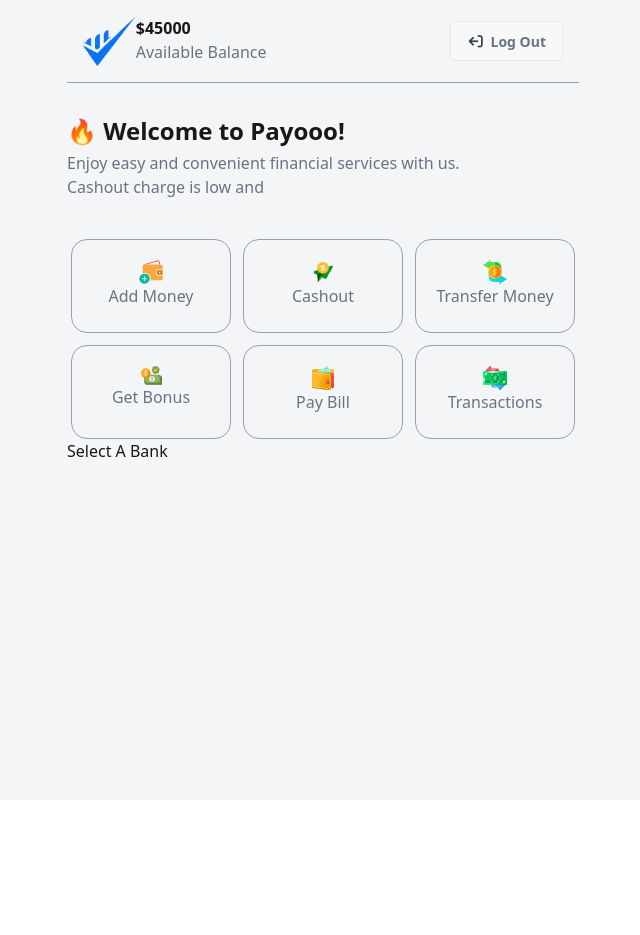
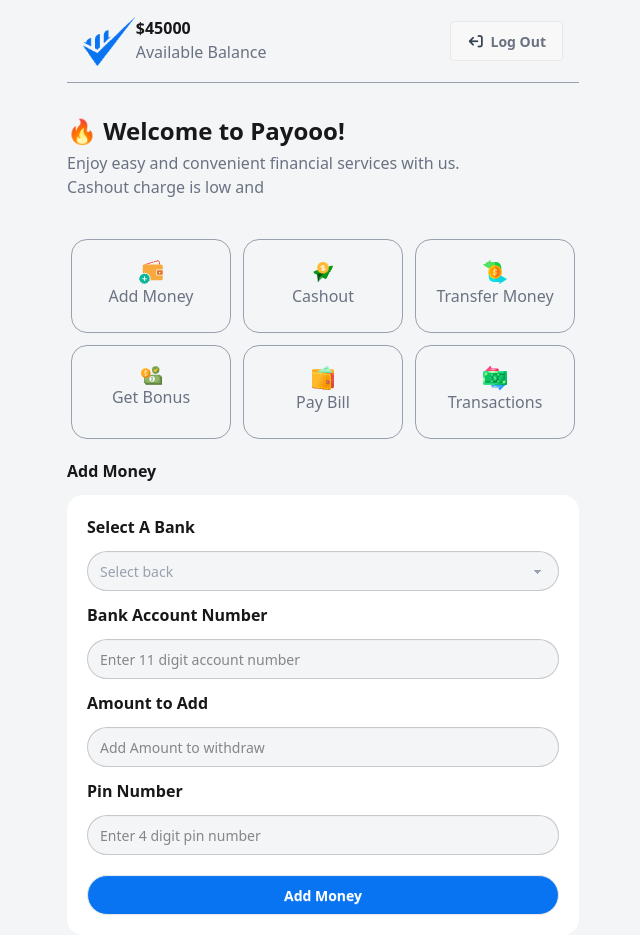
Before and after one commit to protivaghosh/payoo-mfs-project, a plain HTML site: page home.html in a window 1280 px wide. Shown: the whole page, without its empty margins (317-957 px from the left). Before the commit the page ends 800 px from the top, so only its background shows below. Drawn offline with nearby package versions, Linux system fonts and the light colour scheme.

Commit message:
added to add money form

```diff
--- a/home.html
+++ b/home.html
@@ -11,7 +11,7 @@
      <link rel="stylesheet" href="https://cdnjs.cloudflare.com/ajax/libs/font-awesome/7.0.0/css/all.min.css" integrity="sha512-DxV+EoADOkOygM4IR9yXP8Sb2qwgidEmeqAEmDKIOfPRQZOWbXCzLC6vjbZyy0vPisbH2SyW27+ddLVCN+OMzQ==" crossorigin="anonymous" referrerpolicy="no-referrer" />
     <title>Payoo-mfs-project</title>
 </head>
-<body class="bg-[#f4f5f7] h-[100vh] ">
+<body class="bg-[#f4f5f7]">
    <div class="max-w-lg mx-auto">
      <div class="flex items-center justify-between  border-b border-gray-400 p-4">
         <div class="flex">
@@ -57,15 +57,36 @@
             <h2 class="text-gray-500">Transactions</h2>
          </div>
     </div>
-    <div class="">
+    <div>
+    <h1 class="font-bold mt-5">Add Money</h1>
+   <form class="rounded-2xl p-5 bg-white mt-3" >
+   <div class="">
    <div>
-    <h2>Select A Bank</h2>
+    <h2 class="font-semibold">Select A Bank</h2>
+    <select class="select bg-[#f4f5f7] mt-3 rounded-3xl text-gray-400 w-full">
+  <option disabled selected>Select back</option>
+  <option>AB Bank</option>
+  <option>IFIC Bank</option>
+  <option>Dutch Bangla Bank</option>
+</select>
+   </div>
+   <div class="mt-3">
+     <label class="font-semibold" for="">Bank Account Number</label><br>
+     <input type="text" placeholder="Enter 11 digit account number" class="w-full input bg-[#f4f5f7] mt-3 rounded-3xl" />
+   </div>
+   <div class="mt-3">
+     <label class="font-semibold" for="">Amount to Add</label><br>
+     <input type="text" placeholder="Add Amount to withdraw" class="w-full input bg-[#f4f5f7] mt-3 rounded-3xl" />
+   </div>
+   <div class="mt-3">
+     <label class="font-semibold" for="">Pin Number</label><br>
+     <input type="text" placeholder="Enter 4 digit pin number" class="w-full input bg-[#f4f5f7] mt-3 rounded-3xl" />
+   </div>
+    </div>
+     <button class="btn bg-[#0874F2] text-white mt-5 w-full rounded-3xl">Add Money</button>
+    </form>
+    </div>
 
-   </div>
-   <div></div>
-   <div></div>
-   <div></div>
-    </div>
    </div>
    </body>
 </html>
```
